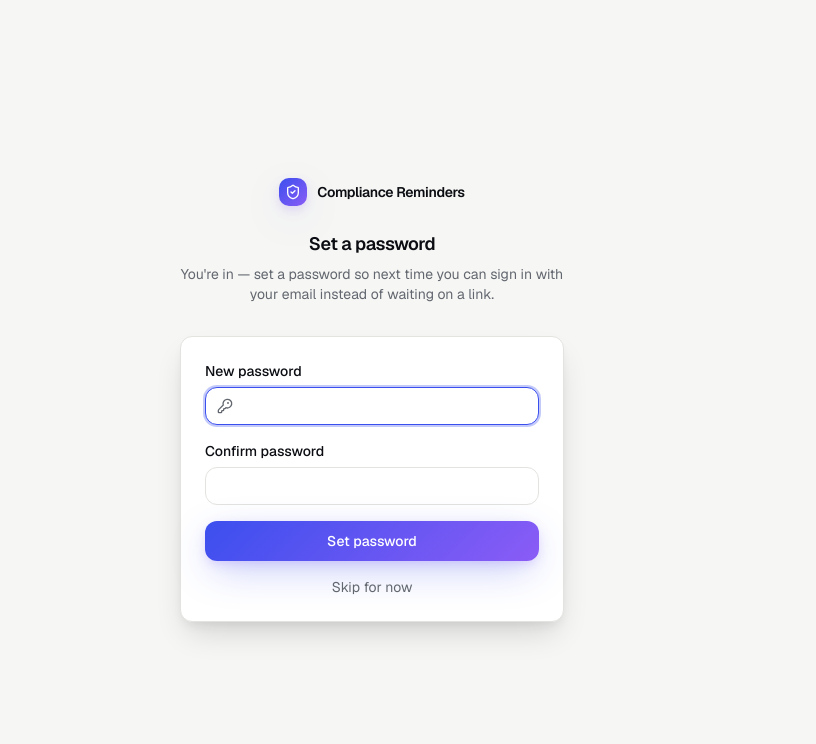
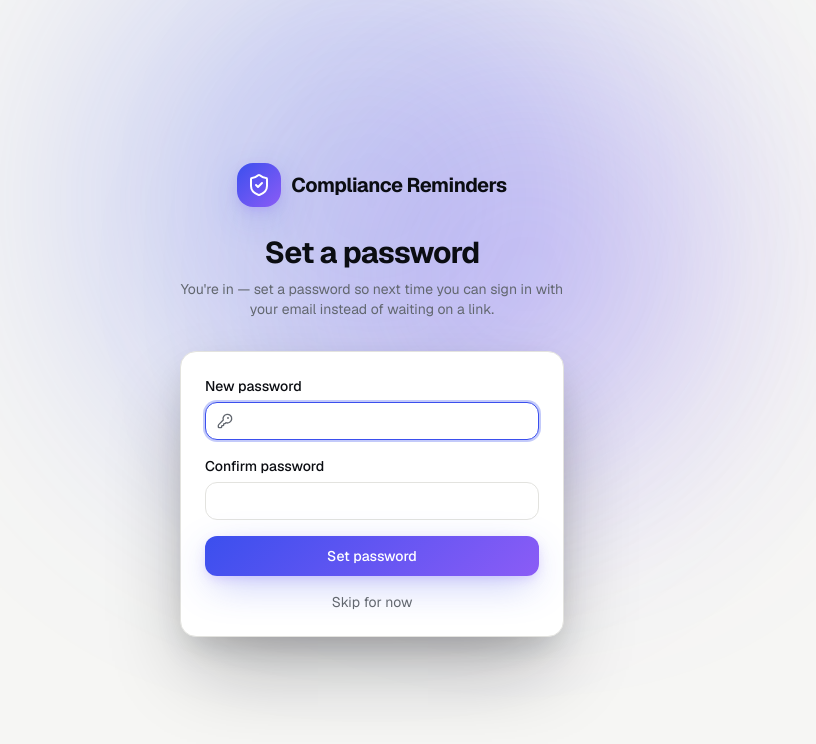
Before and after one commit to Sajid-Ali/tax-compliance, a Next.js app: page /set-password in a window 1280 px wide. Shown: the top 744 px of the page, without its empty margins (268-1084 px from the left). Built offline with nearby package versions, Linux system fonts and the light colour scheme.

Commit message:
Match the login page's hero glow treatment for visual consistency

```diff
--- a/app/set-password/page.tsx
+++ b/app/set-password/page.tsx
@@ -46,22 +46,25 @@ function SetPasswordForm() {
   }
 
   return (
-    <main className="flex min-h-screen items-center justify-center px-4">
+    <main className="relative flex min-h-screen items-center justify-center overflow-hidden px-4">
+      <div aria-hidden className="pointer-events-none absolute inset-0 -z-10">
+        <div className="absolute left-1/2 top-[-10%] h-[560px] w-[560px] -translate-x-1/2 rounded-full bg-primary/25 blur-[120px]" />
+        <div className="absolute left-[62%] top-[8%] h-[420px] w-[420px] -translate-x-1/2 rounded-full bg-primary-glow/20 blur-[110px]" />
+      </div>
+
       <div className="flex w-full max-w-sm flex-col gap-8">
-        <div className="flex flex-col items-center gap-6 text-center">
-          <Logo />
-          <div className="flex flex-col gap-1.5">
-            <h1 className="text-lg font-semibold tracking-tight text-foreground">
-              Set a password
-            </h1>
+        <div className="flex flex-col items-center gap-7 text-center">
+          <Logo size="lg" />
+          <div className="flex flex-col gap-2">
+            <h1 className="text-3xl font-bold tracking-tight text-foreground">Set a password</h1>
             <p className="text-sm text-muted-foreground">
-              You&apos;re in — set a password so next time you can sign in with your email instead of
-              waiting on a link.
+              You&apos;re in — set a password so next time you can sign in with your email instead
+              of waiting on a link.
             </p>
           </div>
         </div>
 
-        <div className="rounded-lg border border-border bg-surface p-6 shadow-elevation-md">
+        <div className="rounded-xl border border-border bg-surface p-6 shadow-elevation-lg">
           <form onSubmit={handleSubmit} className="flex flex-col gap-4">
             <Field label="New password" htmlFor="password">
               <div className="relative">
```
